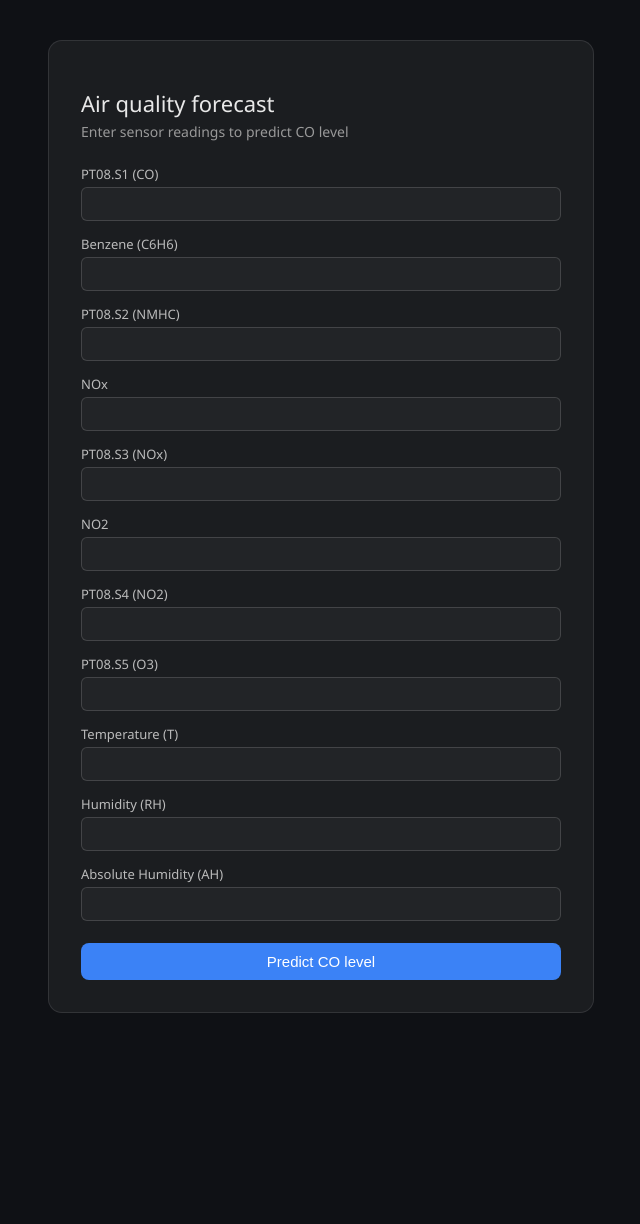
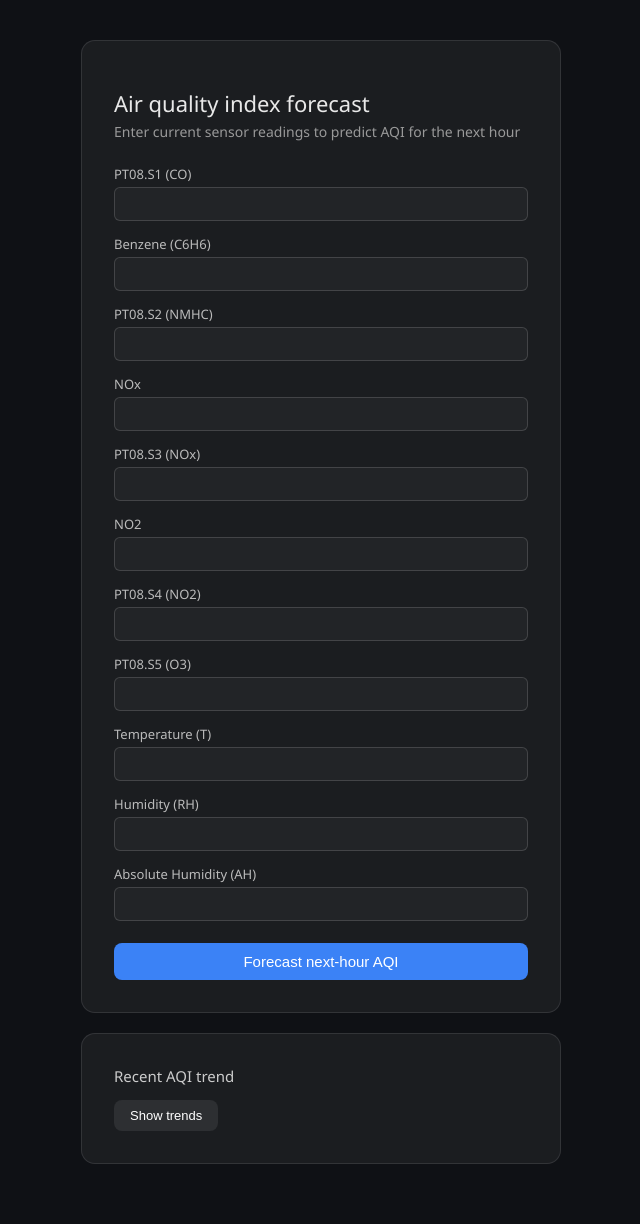
Before and after one commit to shaik-raza/aqi-forecast, a Flask app: page / in a window 1280 px wide. Shown: the whole page, without its empty margins (319-959 px from the left). Before the commit the page ends 1013 px from the top, so only its background shows below. Run offline with Flask 3, Linux system fonts and the light colour scheme; parts of the project's set-up code (start-up, migrations or seed data) failed here and were passed over.

Commit message:
Add AQI forecast model, health advice, and trend/pollutant charts

```diff
--- a/App.py
+++ b/App.py
@@ -1,15 +1,32 @@
-from flask import Flask, render_template, request
+from flask import Flask, render_template, request, jsonify
 import joblib
 import numpy as np
+import pandas as pd
 
 app = Flask(__name__)
 
-# Load the trained model once when the app starts
-model = joblib.load('model/co_predictor.pkl')
+# Load the next-hour AQI forecasting model
+model = joblib.load('model/aqi_forecast_model.pkl')
 
 # Must match the exact order of features used during training
 FEATURES = ['PT08.S1(CO)', 'C6H6(GT)', 'PT08.S2(NMHC)', 'NOx(GT)', 'PT08.S3(NOx)',
             'NO2(GT)', 'PT08.S4(NO2)', 'PT08.S5(O3)', 'T', 'RH', 'AH']
+
+
+def get_aqi_info(aqi):
+    """Standard EPA-style AQI health category, color, and advice."""
+    if aqi <= 50:
+        return "Good", "#22c55e", "Air quality is satisfactory. Enjoy outdoor activities as normal."
+    elif aqi <= 100:
+        return "Moderate", "#eab308", "Air quality is acceptable. Unusually sensitive individuals should consider reducing prolonged outdoor exertion."
+    elif aqi <= 150:
+        return "Unhealthy for sensitive groups", "#f97316", "People with respiratory or heart conditions, children, and older adults should limit prolonged outdoor exertion."
+    elif aqi <= 200:
+        return "Unhealthy", "#ef4444", "Everyone may begin to experience health effects. Limit outdoor activity, especially strenuous exercise."
+    elif aqi <= 300:
+        return "Very unhealthy", "#a855f7", "Health alert: avoid outdoor activity. Sensitive groups should remain indoors."
+    else:
+        return "Hazardous", "#7f1d1d", "Health emergency. Everyone should avoid all outdoor exertion and stay indoors if possible."
 
 
 @app.route('/')
@@ -24,22 +41,56 @@ def predict():
         input_array = np.array(values).reshape(1, -1)
 
         prediction = model.predict(input_array)[0]
-        prediction = round(prediction, 2)
+        prediction = round(prediction, 1)
 
-        if prediction < 2:
-            status = "Good"
-        elif prediction < 4:
-            status = "Moderate"
-        elif prediction < 6:
-            status = "Unhealthy"
-        else:
-            status = "Hazardous"
+        status, color, advice = get_aqi_info(prediction)
 
-        return render_template('index.html', prediction=prediction, status=status)
+        # Pollutant breakdown for the bar chart (raw GT readings entered by user)
+        pollutants = {
+            "CO": values[FEATURES.index('PT08.S1(CO)')],
+            "Benzene": values[FEATURES.index('C6H6(GT)')],
+            "NOx": values[FEATURES.index('NOx(GT)')],
+            "NO2": values[FEATURES.index('NO2(GT)')],
+        }
+
+        return render_template('index.html', prediction=prediction, status=status,
+                                color=color, advice=advice, pollutants=pollutants)
 
     except Exception as e:
         return render_template('index.html', error=str(e))
 
 
+@app.route('/history')
+def history():
+    """Returns the last 24 AQI values from the dataset for the trend chart."""
+    try:
+        df = pd.read_csv('data/AirQuality.csv', sep=';', decimal=',')
+        df = df.drop(columns=['Unnamed: 15', 'Unnamed: 16'], errors='ignore')
+        df = df.replace(-200, np.nan).dropna()
+
+        def calculate_aqi(concentration, breakpoints):
+            for low_c, high_c, low_aqi, high_aqi in breakpoints:
+                if low_c <= concentration <= high_c:
+                    return ((high_aqi - low_aqi) / (high_c - low_c)) * (concentration - low_c) + low_aqi
+            return None
+
+        co_breakpoints = [(0, 1, 0, 50), (1, 2, 51, 100), (2, 10, 101, 150),
+                           (10, 17, 151, 200), (17, 34, 201, 300), (34, 50, 301, 500)]
+        no2_breakpoints = [(0, 40, 0, 50), (40, 80, 51, 100), (80, 180, 101, 150),
+                            (180, 280, 151, 200), (280, 400, 201, 300), (400, 1000, 301, 500)]
+
+        df['AQI_CO'] = df['CO(GT)'].apply(lambda x: calculate_aqi(x, co_breakpoints))
+        df['AQI_NO2'] = df['NO2(GT)'].apply(lambda x: calculate_aqi(x, no2_breakpoints))
+        df['AQI'] = df[['AQI_CO', 'AQI_NO2']].max(axis=1)
+
+        recent = df['AQI'].tail(24).round(1).tolist()
+        labels = [f"-{len(recent) - i}h" for i in range(len(recent))]
+
+        return jsonify({"labels": labels, "values": recent})
+
+    except Exception as e:
+        return jsonify({"labels": [], "values": [], "error": str(e)})
+
+
 if __name__ == '__main__':
     app.run(debug=True)
--- a/templates/index.html
+++ b/templates/index.html
@@ -2,7 +2,8 @@
 <html lang="en">
 <head>
 <meta charset="UTF-8">
-<title>Air Quality Forecast</title>
+<title>Air Quality Index Forecast</title>
+<script src="https://cdnjs.cloudflare.com/ajax/libs/Chart.js/4.4.0/chart.umd.min.js"></script>
 <style>
   body {
     margin: 0;
@@ -13,15 +14,16 @@
     justify-content: center;
     padding: 40px 20px;
   }
+  .wrap { max-width: 480px; width: 100%; }
   .card {
     background: rgba(255,255,255,0.05);
     border: 1px solid rgba(255,255,255,0.1);
     border-radius: 14px;
     padding: 32px;
-    max-width: 480px;
-    width: 100%;
+    margin-bottom: 20px;
   }
   h1 { font-size: 22px; font-weight: 500; margin-bottom: 4px; }
+  h2 { font-size: 15px; font-weight: 500; margin: 0 0 14px; color: #ccc; }
   p.sub { color: #999; font-size: 14px; margin-top: 0; margin-bottom: 24px; }
   label { display: block; font-size: 13px; color: #bbb; margin-bottom: 4px; margin-top: 14px; }
   input {
@@ -36,17 +38,31 @@
   }
   button:hover { background: #2563eb; }
   .result {
-    margin-top: 24px; padding: 16px; border-radius: 10px;
-    background: rgba(59,130,246,0.1); border: 1px solid rgba(59,130,246,0.3);
+    margin-top: 24px; padding: 18px; border-radius: 10px;
+    background: rgba(255,255,255,0.04);
+    border-left: 4px solid var(--status-color, #3b82f6);
   }
-  .result h2 { margin: 0 0 4px; font-size: 18px; font-weight: 500; }
+  .result .aqi-value { font-size: 32px; font-weight: 500; margin: 0; }
+  .result .aqi-label { font-size: 14px; color: #999; margin: 2px 0 8px; }
+  .result .status { font-size: 16px; font-weight: 500; margin: 0 0 8px; }
+  .result .advice { font-size: 13px; color: #ccc; line-height: 1.5; margin: 0; }
   .error { margin-top: 20px; color: #f87171; font-size: 13px; }
+  canvas { max-height: 240px; margin-top: 16px; }
+  #showTrendsBtn {
+    margin-top: 0;
+    width: auto;
+    padding: 8px 16px;
+    background: rgba(255,255,255,0.08);
+    font-size: 13px;
+  }
+  #showTrendsBtn:hover { background: rgba(255,255,255,0.14); }
 </style>
 </head>
 <body>
+  <div class="wrap">
     <div class="card">
-    <h1>Air quality forecast</h1>
-    <p class="sub">Enter sensor readings to predict CO level</p>
+      <h1>Air quality index forecast</h1>
+      <p class="sub">Enter current sensor readings to predict AQI for the next hour</p>
 
       <form action="/predict" method="POST">
         <label>PT08.S1 (CO)</label>
@@ -82,13 +98,15 @@
         <label>Absolute Humidity (AH)</label>
         <input type="number" step="any" name="AH" required>
 
-      <button type="submit">Predict CO level</button>
+        <button type="submit">Forecast next-hour AQI</button>
       </form>
 
       {% if prediction is defined %}
-    <div class="result">
-      <h2>{{ prediction }} mg/m³</h2>
-      <p>Status: {{ status }}</p>
+      <div class="result" style="--status-color: {{ color }};">
+        <p class="aqi-value">{{ prediction }}</p>
+        <p class="aqi-label">Forecasted AQI (next hour)</p>
+        <p class="status" style="color: {{ color }};">{{ status }}</p>
+        <p class="advice">{{ advice }}</p>
       </div>
       {% endif %}
 
@@ -96,5 +114,89 @@
       <p class="error">Error: {{ error }}</p>
       {% endif %}
     </div>
+
+    <div class="card" id="trendCard">
+      <h2>Recent AQI trend</h2>
+      <button id="showTrendsBtn" type="button">Show trends</button>
+      <canvas id="trendChart" style="display:none;"></canvas>
+    </div>
+
+    {% if pollutants is defined %}
+    <div class="card">
+      <h2>Pollutant breakdown (this reading)</h2>
+      <canvas id="pollutantChart"></canvas>
+    </div>
+    {% endif %}
+  </div>
+
+  <script>
+    // Trend chart - only fetched and rendered when the button is clicked
+    let trendLoaded = false;
+    document.getElementById('showTrendsBtn').addEventListener('click', function () {
+      const canvas = document.getElementById('trendChart');
+      const btn = this;
+
+      if (trendLoaded) {
+        canvas.style.display = canvas.style.display === 'none' ? 'block' : 'none';
+        btn.textContent = canvas.style.display === 'none' ? 'Show trends' : 'Hide trends';
+        return;
+      }
+
+      btn.textContent = 'Loading...';
+      fetch('/history')
+        .then(res => res.json())
+        .then(data => {
+          canvas.style.display = 'block';
+          btn.textContent = 'Hide trends';
+          trendLoaded = true;
+
+          new Chart(canvas, {
+            type: 'line',
+            data: {
+              labels: data.labels,
+              datasets: [{
+                label: 'AQI',
+                data: data.values,
+                borderColor: '#3b82f6',
+                backgroundColor: 'rgba(59,130,246,0.1)',
+                tension: 0.3,
+                fill: true,
+                pointRadius: 2
+              }]
+            },
+            options: {
+              responsive: true,
+              plugins: { legend: { display: false } },
+              scales: {
+                x: { ticks: { color: '#888', maxTicksLimit: 8 }, grid: { color: 'rgba(255,255,255,0.05)' } },
+                y: { ticks: { color: '#888' }, grid: { color: 'rgba(255,255,255,0.05)' } }
+              }
+            }
+          });
+        });
+    });
+
+    {% if pollutants is defined %}
+    // Pollutant breakdown chart - only renders if a prediction was just made
+    new Chart(document.getElementById('pollutantChart'), {
+      type: 'bar',
+      data: {
+        labels: [{% for key in pollutants.keys() %}"{{ key }}",{% endfor %}],
+        datasets: [{
+          data: [{% for val in pollutants.values() %}{{ val }},{% endfor %}],
+          backgroundColor: ['#3b82f6', '#a855f7', '#f97316', '#ef4444']
+        }]
+      },
+      options: {
+        responsive: true,
+        plugins: { legend: { display: false } },
+        scales: {
+          x: { ticks: { color: '#888' }, grid: { display: false } },
+          y: { ticks: { color: '#888' }, grid: { color: 'rgba(255,255,255,0.05)' } }
+        }
+      }
+    });
+    {% endif %}
+  </script>
 </body>
 </html>
```
Lines whose indentation alone changed are shown as unchanged.
